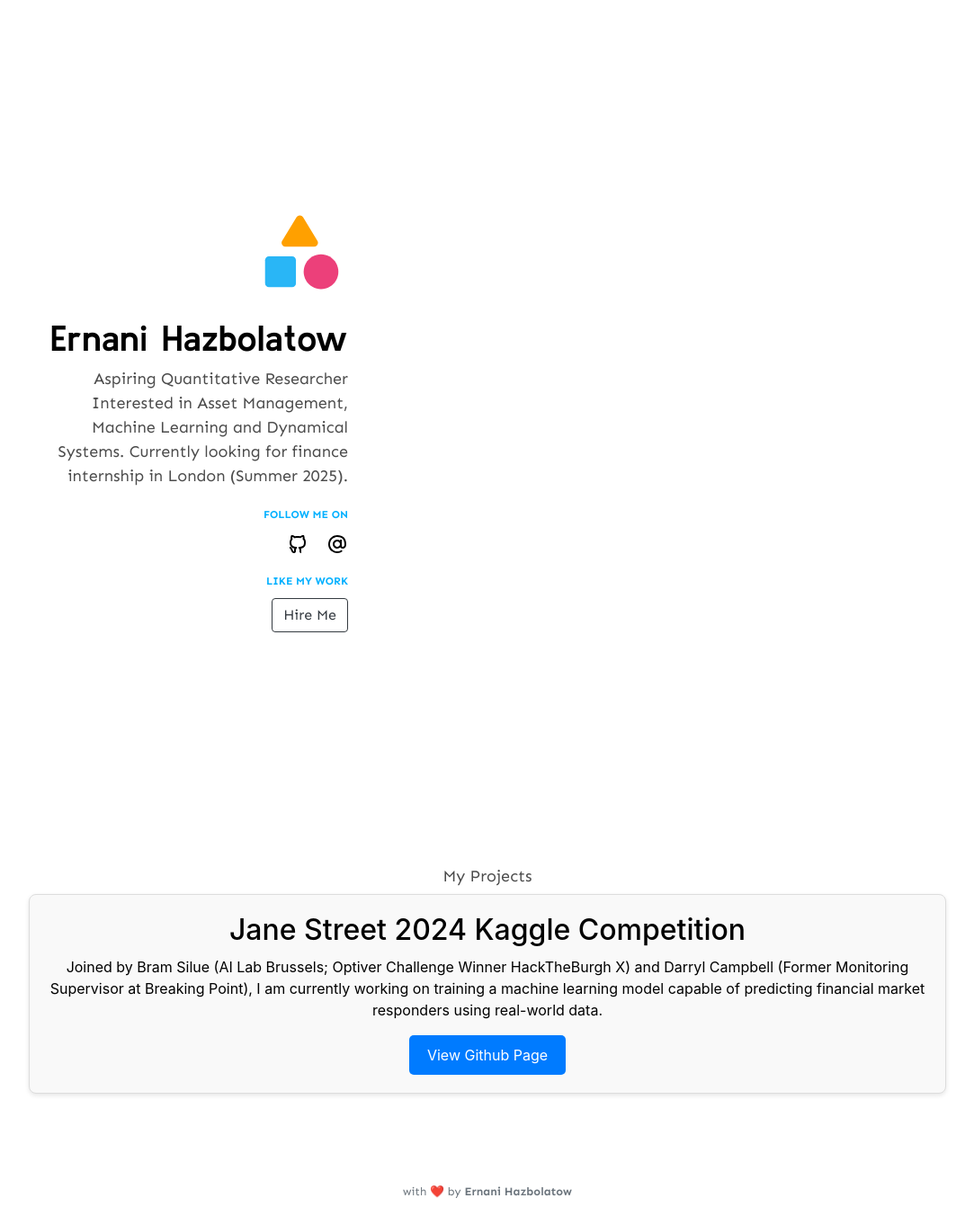
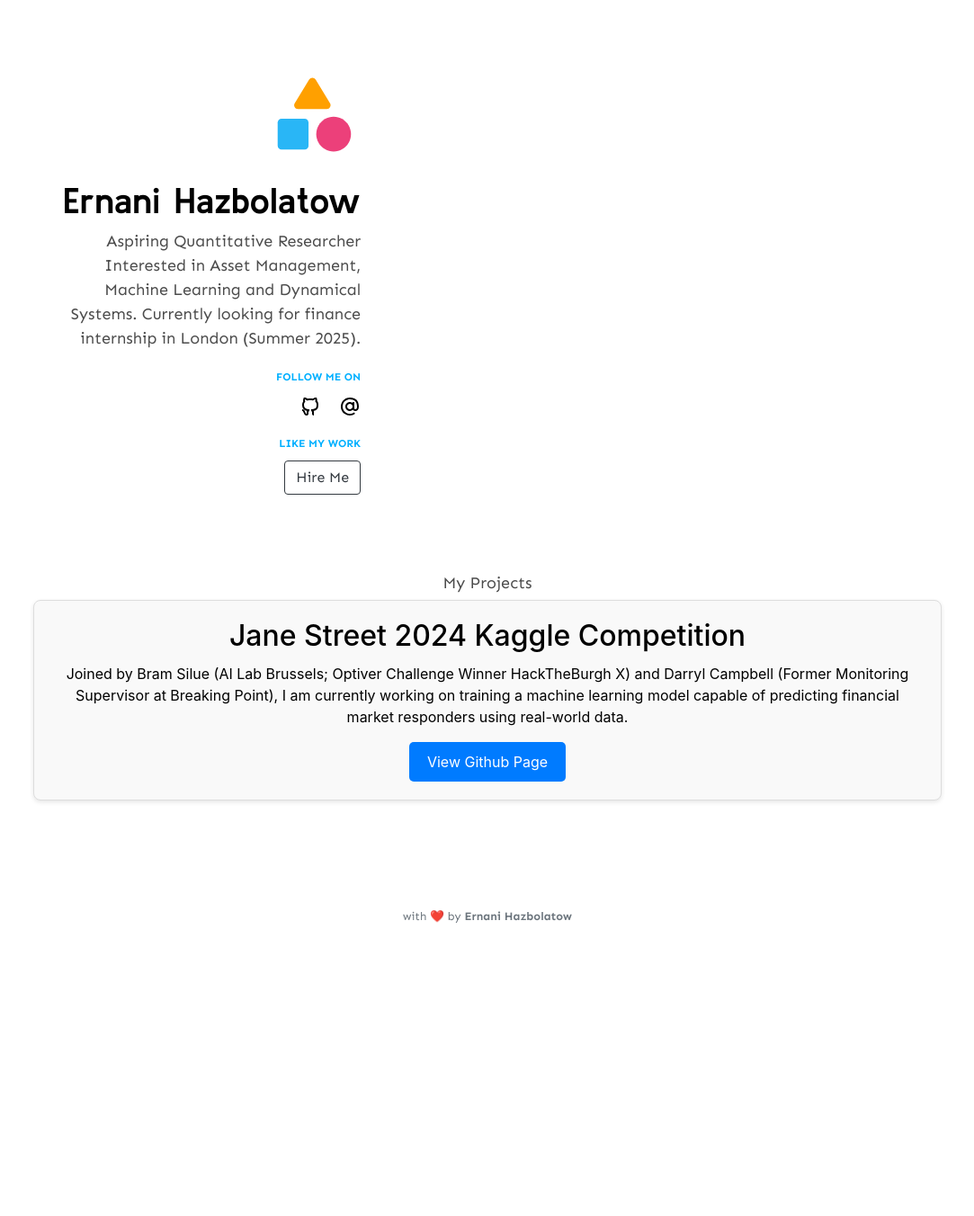
Before and after one commit to NaniHazbolatow/personalblogv2, a Jekyll site: the page built from index.html, in a window 1280 px wide. Shown: the whole page at 90% size, without its empty margins (98-1181 px from the left). Built offline with Jekyll 4.4.1, drawn with Linux system fonts in a browser that asks for light colours; nearby versions of some CDN libraries; after the commit the page ends 1046 px from its top, so only the background shows below that.

Commit message:
Update _base.scss

```diff
--- a/_sass/_base.scss
+++ b/_sass/_base.scss
@@ -111,18 +111,20 @@ h1 {
     background-position: right top;
     background-size: auto 100vh;
 }
-/* General container height fix for stacking */
+/* Adjusted container height to allow flexibility */
 .height-100 {
-    min-height: 100vh; /* Ensures each section takes at least full viewport height */
+    padding: 20px;
     display: flex;
     flex-direction: column;
-    justify-content: center; /* Center content vertically */
-  }
+    justify-content: flex-start; /* Start from the top */
+}
 
-  /* Ensure projects are stacked below landing */
-  .project-container {
-    display: flex;
-    align-items: center;
+/* Updated .project-container to enable flexible layout */
+.project-container {
+    display: grid; /* Allows easier control over layout */
+    grid-template-columns: repeat(auto-fit, minmax(250px, 1fr)); /* Responsive grid */
+    gap: 20px;
+    align-items: start;
     padding: 20px;
     border: 1px solid #ddd;
     border-radius: 8px;
```
